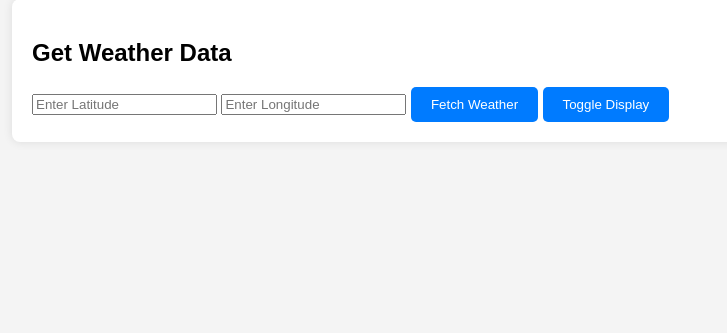
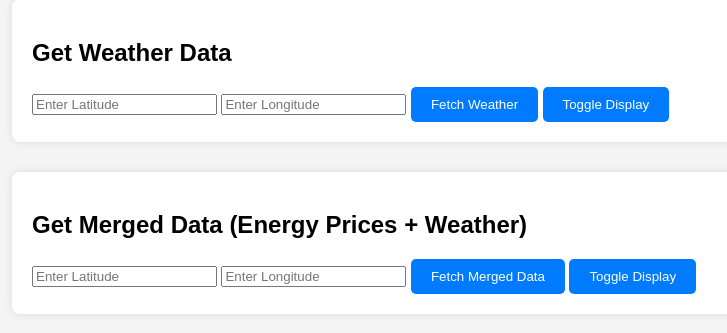
Before and after one commit to BexLeetBox/Cost-Optimization-of-Room-Heating-MiA-, a Flask app: page / in a window 1280 px wide. Shown: the part 294-627 px from the top of the page, without its empty margins (28-755 px from the left). Run offline with Flask 3, Linux system fonts and the light colour scheme.

Commit message:
Merged data with DATETIME

```diff
--- a/app.py
+++ b/app.py
@@ -1,36 +1,89 @@
 from flask import Flask, jsonify, request, render_template
 import requests
+import pytz
+import pandas as pd
+from datetime import datetime
 
 app = Flask(__name__)
+NORWAY_TZ = pytz.timezone("Europe/Oslo")
+
 
 @app.route('/')
 def home():
     return render_template('index.html')
 
-@app.route('/energy-prices', methods=['GET'])
-def get_energy_prices():
-    url = "https://www.hvakosterstrommen.no/api/v1/prices/2025/02-05_NO5.json"
+def convert_to_norway_time(timestamp):
+    """Convert UTC time to Norway time (CET/CEST)."""
+    return pd.to_datetime(timestamp).tz_convert(NORWAY_TZ)
+
+def fetch_energy_prices():
+    """Fetches energy prices for the current day and converts time to Norway timezone."""
+    # Get today's date in Norway timezone
+    now = datetime.now(pytz.timezone("Europe/Oslo"))
+    today_str = now.strftime("%Y/%m-%d")  # Format as YYYY/MM-DD
+
+    # Update API URL with today's date
+    url = f"https://www.hvakosterstrommen.no/api/v1/prices/{today_str}_NO5.json"
+
     response = requests.get(url)
-    if response.status_code == 200:
-        return jsonify(response.json())
-    else:
-        return jsonify({"error": "Failed to retrieve data"}), response.status_code
+    if response.status_code != 200:
+        return None, {"error": f"Failed to retrieve energy prices for {today_str}"}
 
-@app.route('/weather', methods=['GET'])
-def get_weather():
+    energy_data = response.json()
+    for entry in energy_data:
+        entry["time_start"] = pd.to_datetime(entry["time_start"]).tz_convert("UTC")  # Convert to UTC
+
+    return energy_data, None
+
+
+def fetch_weather_data(lat, lon):
+    """Fetches weather data and converts time to Norway timezone."""
+    url = f"https://api.met.no/weatherapi/locationforecast/2.0/compact?lat={lat}&lon={lon}"
+    headers = {"User-Agent": "MyWeatherApp/1.0"}
+    response = requests.get(url, headers=headers)
+
+    if response.status_code != 200:
+        return None, {"error": "Failed to retrieve weather data"}
+
+    weather_data = response.json()
+    weather_records = []
+    for entry in weather_data["properties"]["timeseries"]:
+        time = pd.to_datetime(entry["time"]).tz_convert(NORWAY_TZ)
+        temperature = entry["data"]["instant"]["details"].get("air_temperature", None)
+        weather_records.append({"time": time, "air_temperature": temperature})
+
+    return weather_records, None
+
+@app.route('/merged-data', methods=['GET'])
+def get_merged_data():
+    """Fetches and merges energy prices with weather data based on time."""
     lat = request.args.get('lat')
     lon = request.args.get('lon')
     if not lat or not lon:
         return jsonify({"error": "Please provide 'lat' and 'lon' query parameters."}), 400
 
-    url = f"https://api.met.no/weatherapi/locationforecast/2.0/compact?lat={lat}&lon={lon}"
-    headers = {"User-Agent": "MyWeatherApp/1.0"}
-    response = requests.get(url, headers=headers)
+    # Fetch data using the correct helper functions
+    energy_data, energy_error = fetch_energy_prices()
+    weather_data, weather_error = fetch_weather_data(lat, lon)
 
-    if response.status_code == 200:
-        return jsonify(response.json())
-    else:
-        return jsonify({"error": "Failed to retrieve weather data."}), response.status_code
+    if energy_error:
+        return jsonify(energy_error), 500
+    if weather_error:
+        return jsonify(weather_error), 500
+
+    # Convert to DataFrames
+    df_energy = pd.DataFrame(energy_data)
+    df_weather = pd.DataFrame(weather_data)
+
+
+
+    # Merge on time
+    df_merged = pd.merge(df_energy, df_weather, left_on="time_start", right_on="time", how="inner")
+
+    # Convert back to JSON
+    merged_data = df_merged[["time_start", "NOK_per_kWh", "EUR_per_kWh", "air_temperature"]].to_dict(orient="records")
+
+    return jsonify(merged_data)
 
 if __name__ == '__main__':
     app.run(debug=True)
--- a/static/script.js
+++ b/static/script.js
@@ -1,36 +1,10 @@
-function fetchEnergyPrices() {
-    fetch('/energy-prices')
-        .then(response => response.json())
-        .then(data => {
-            document.getElementById('energy-prices').textContent = JSON.stringify(data, null, 2);
-        })
-        .catch(error => console.error('Error fetching energy prices:', error));
-}
-
-function fetchWeather() {
-    const lat = document.getElementById('latitude').value;
-    const lon = document.getElementById('longitude').value;
-
-    if (!lat || !lon) {
-        alert('Please enter both latitude and longitude.');
-        return;
-    }
-
-    fetch(`/weather?lat=${lat}&lon=${lon}`)
-        .then(response => response.json())
-        .then(data => {
-            document.getElementById('weather-data').textContent = JSON.stringify(data, null, 2);
-        })
-        .catch(error => console.error('Error fetching weather data:', error));
-}
-
 function fetchEnergyPrices() {
     fetch('/energy-prices')
         .then(response => response.json())
         .then(data => {
             const display = document.getElementById('energy-prices');
             display.textContent = JSON.stringify(data, null, 2);
-            display.style.display = 'block';  // Show the data by default
+            display.style.display = 'block';
         })
         .catch(error => console.error('Error fetching energy prices:', error));
 }
@@ -49,9 +23,28 @@ function fetchWeather() {
         .then(data => {
             const display = document.getElementById('weather-data');
             display.textContent = JSON.stringify(data, null, 2);
-            display.style.display = 'block';  // Show the data by default
+            display.style.display = 'block';
         })
         .catch(error => console.error('Error fetching weather data:', error));
+}
+
+function fetchMergedData() {
+    const lat = document.getElementById('merged-latitude').value;
+    const lon = document.getElementById('merged-longitude').value;
+
+    if (!lat || !lon) {
+        alert('Please enter both latitude and longitude.');
+        return;
+    }
+
+    fetch(`/merged-data?lat=${lat}&lon=${lon}`)
+        .then(response => response.json())
+        .then(data => {
+            const display = document.getElementById('merged-data');
+            display.textContent = JSON.stringify(data, null, 2);
+            display.style.display = 'block';
+        })
+        .catch(error => console.error('Error fetching merged data:', error));
 }
 
 function toggleDisplay(elementId) {
--- a/templates/index.html
+++ b/templates/index.html
@@ -26,6 +26,16 @@
         <pre id="weather-data" style="display: none;"></pre>
     </div>
 
+    <div class="section">
+        <h2>Get Merged Data (Energy Prices + Weather)</h2>
+        <input type="text" id="merged-latitude" placeholder="Enter Latitude">
+        <input type="text" id="merged-longitude" placeholder="Enter Longitude">
+        <button onclick="fetchMergedData()">Fetch Merged Data</button>
+        <button onclick="toggleDisplay('merged-data')">Toggle Display</button>
+        <pre id="merged-data" style="display: none;"></pre>
+    </div>
+
+
 
     <script src="../static/script.js"></script>
 </body>
```
